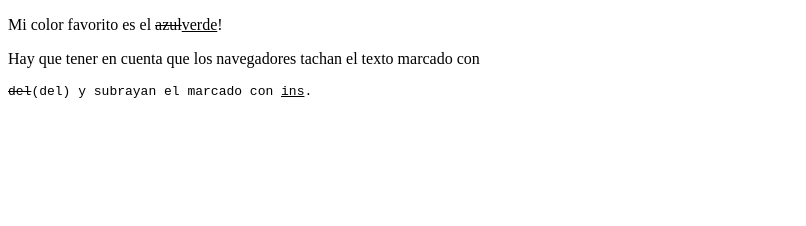
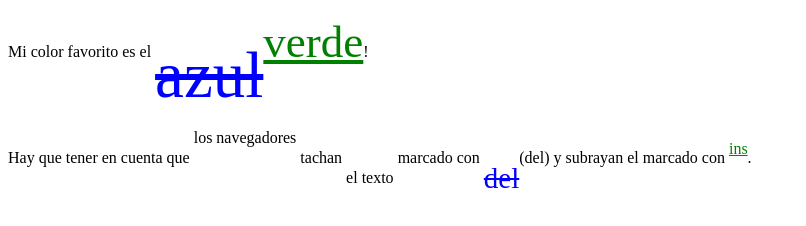
Before and after one commit to Pelayo87/marcasgit, a plain HTML site: page TEXTOS/ejercicio 3.html in a window 1280 px wide. Shown: the whole page, without its empty margins (0-806 px from the left). Drawn offline with Linux system fonts and the light colour scheme.

Commit message:
Ejercicios

```diff
--- /dev/null
+++ b/TEXTOS/css/ejercicio3.css
@@ -0,0 +1,24 @@
+#del1{
+vertical-align: -40px;
+font-size: 65px;
+color:blue;
+}
+#u1{
+font-size: 45px;
+color:green;
+}
+#c1{
+vertical-align: 20px;
+}
+#c2{
+vertical-align: -20px;
+}
+#del2{
+vertical-align: -25px;
+font-size: 29px;
+color:blue;
+}
+#u2{
+vertical-align: 9px;
+color:green;
+}
--- a/TEXTOS/ejercicio 3.html
+++ b/TEXTOS/ejercicio 3.html
@@ -1,6 +1,7 @@
 <!DOCTYPE html>
 <html>
-  <p>Mi color favorito es el <del>azul</del><u>verde</u>!</p>
-  <p>Hay que tener en cuenta que los navegadores tachan el texto marcado con
-  <pre><del>del</del>(del) y subrayan el marcado con <u>ins</u>.</pre></p>
+  <link rel='stylesheet' type='text/css' media='screen' href='css/ejercicio3.css'>
+  <p>Mi color favorito es el <del id="del1">azul</del><u id="u1">verde</u>!</p>
+  <p>Hay que tener en cuenta que <c id="c1">los navegadores</c> tachan <c id="c2">el texto</c> marcado con
+  <del id="del2">del</del>(del) y subrayan el marcado con <u id="u2">ins</u>.</p>
 </html>
```
